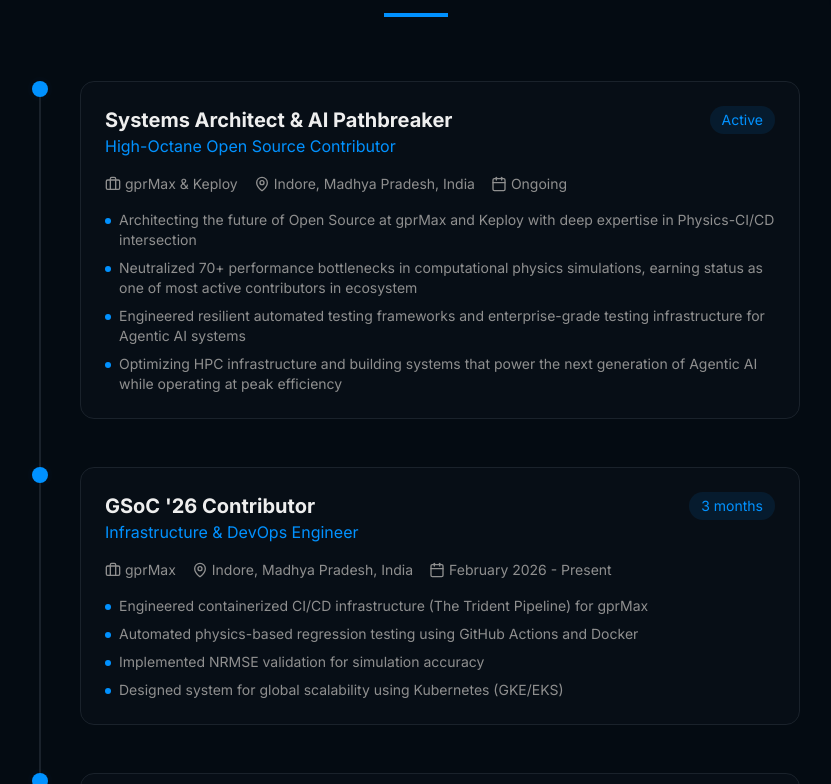
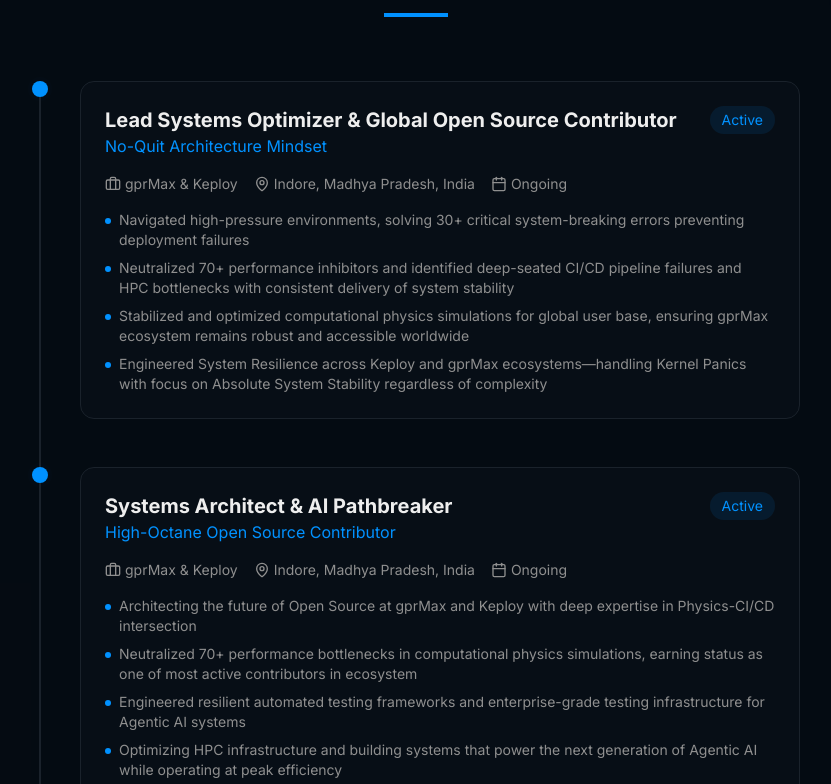
Before and after one commit to pratiktech28/pratiktech28, a Next.js app: page / in a window 1280 px wide. Shown: the part 3736-4520 px from the top of the page, without its empty margins (224-1055 px from the left). Built offline with nearby package versions, Linux system fonts and the light colour scheme.

Commit message:
feat: add new experience entry for Lead Systems Optimizer
Highlight expertise in solving system errors and optimizing performance.

Co-authored-by: Prateek sharma  <221710707+pratiktech28@users.noreply.github.com>

```diff
--- a/components/experience.tsx
+++ b/components/experience.tsx
@@ -4,6 +4,20 @@ import { Briefcase, Calendar, MapPin } from "lucide-react"
 import { motion } from "framer-motion"
 
 const experiences = [
+  {
+    title: "Lead Systems Optimizer & Global Open Source Contributor",
+    type: "No-Quit Architecture Mindset",
+    company: "gprMax & Keploy",
+    location: "Indore, Madhya Pradesh, India",
+    period: "Ongoing",
+    duration: "Active",
+    description: [
+      "Navigated high-pressure environments, solving 30+ critical system-breaking errors preventing deployment failures",
+      "Neutralized 70+ performance inhibitors and identified deep-seated CI/CD pipeline failures and HPC bottlenecks with consistent delivery of system stability",
+      "Stabilized and optimized computational physics simulations for global user base, ensuring gprMax ecosystem remains robust and accessible worldwide",
+      "Engineered System Resilience across Keploy and gprMax ecosystems—handling Kernel Panics with focus on Absolute System Stability regardless of complexity",
+    ],
+  },
   {
     title: "Systems Architect & AI Pathbreaker",
     type: "High-Octane Open Source Contributor",
```
